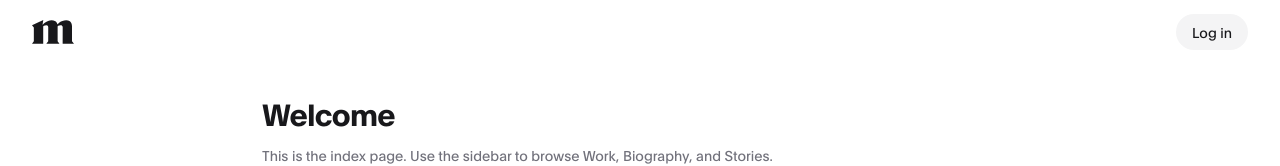
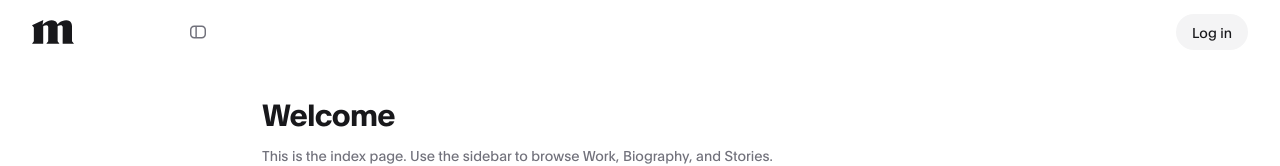
Before and after one commit to ya-maicle/mike.com, a Next.js app in the folder apps/web/: page / in a window 1280 px wide. Shown: the top 166 px of the page. Built offline with nearby package versions, Linux system fonts and the light colour scheme; no server answers; some icons are missing.

Commit message:
fix: add missing menu-icons file for build

```diff
--- /dev/null
+++ b/apps/web/src/components/icons/menu-icons.tsx
@@ -0,0 +1,44 @@
+import * as React from 'react'
+import { cn } from '@/lib/utils'
+
+interface IconProps extends React.SVGProps<SVGSVGElement> {
+  size?: number | string
+}
+
+export function SideMenuClosed({ size = 22, className, ...props }: IconProps) {
+  return (
+    <svg
+      width={size}
+      height={size}
+      viewBox="0 0 22 18"
+      fill="none"
+      xmlns="http://www.w3.org/2000/svg"
+      className={className}
+      {...props}
+    >
+      <path
+        d="M16.2002 0C19.4032 0.000237586 21.9999 2.59679 22 5.7998V12.2002C21.9999 15.4032 19.4032 17.9998 16.2002 18H5.7998C2.59671 17.9999 0.000105657 15.4033 0 12.2002V5.7998C0.00010566 2.59671 2.59671 0.000105653 5.7998 0H16.2002ZM5.7998 2C3.70128 2.00011 2.00011 3.70128 2 5.7998V12.2002C2.00011 14.2987 3.70128 15.9999 5.7998 16H16.2002C18.2986 15.9998 19.9999 14.2986 20 12.2002V5.7998C19.9999 3.70136 18.2986 2.00024 16.2002 2H5.7998ZM6 3.2002C6.55217 3.20033 7 3.64799 7 4.2002V13.7998C6.99987 14.3519 6.55209 14.7997 6 14.7998C5.4478 14.7998 5.00013 14.352 5 13.7998V4.2002C5 3.64791 5.44772 3.2002 6 3.2002Z"
+        fill="currentColor"
+      />
+    </svg>
+  )
+}
+
+export function SideMenuOpen({ size = 22, className, ...props }: IconProps) {
+  return (
+    <svg
+      width={size}
+      height={size}
+      viewBox="0 0 22 18"
+      fill="none"
+      xmlns="http://www.w3.org/2000/svg"
+      className={className}
+      {...props}
+    >
+      <path
+        d="M16.2002 0C19.4031 0.000369508 21.9999 2.59687 22 5.7998V12.2002C21.9999 15.4031 19.4031 17.9996 16.2002 18H5.7998C2.59671 17.9999 0.000105662 15.4033 0 12.2002V5.7998C0.000105664 2.59671 2.59671 0.000105653 5.7998 0H16.2002ZM9.39941 16H16.2002C18.2985 15.9996 19.9999 14.2986 20 12.2002V5.7998C19.9999 3.70144 18.2985 2.00037 16.2002 2H9.39941V16ZM5.7998 2C3.70128 2.00011 2.00011 3.70128 2 5.7998V12.2002C2.00011 14.2987 3.70128 15.9999 5.7998 16H7.39941V2H5.7998Z"
+        fill="currentColor"
+      />
+    </svg>
+  )
+}
```
